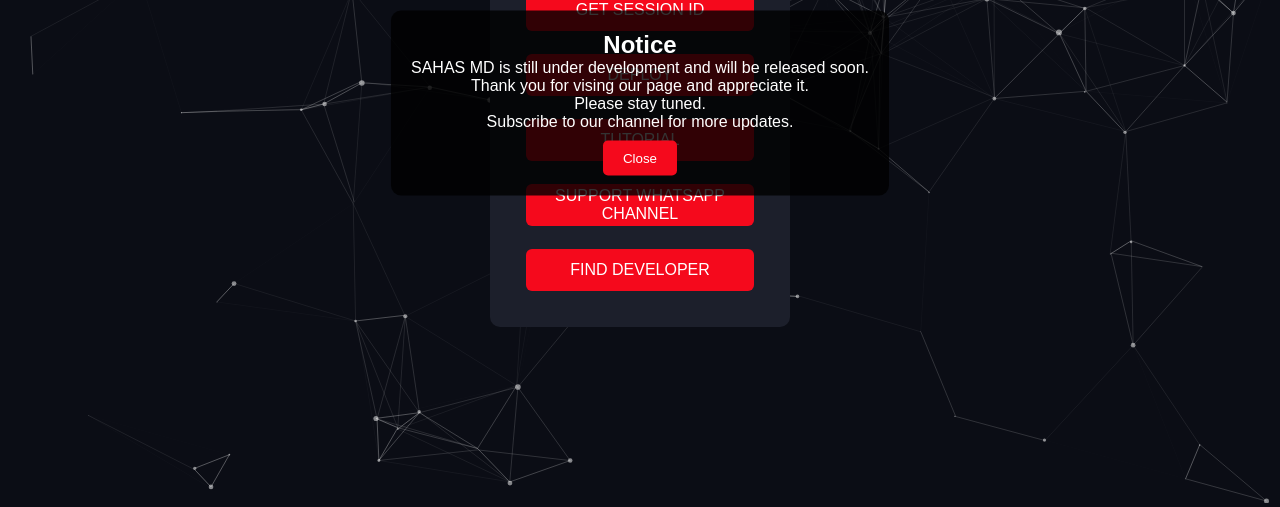
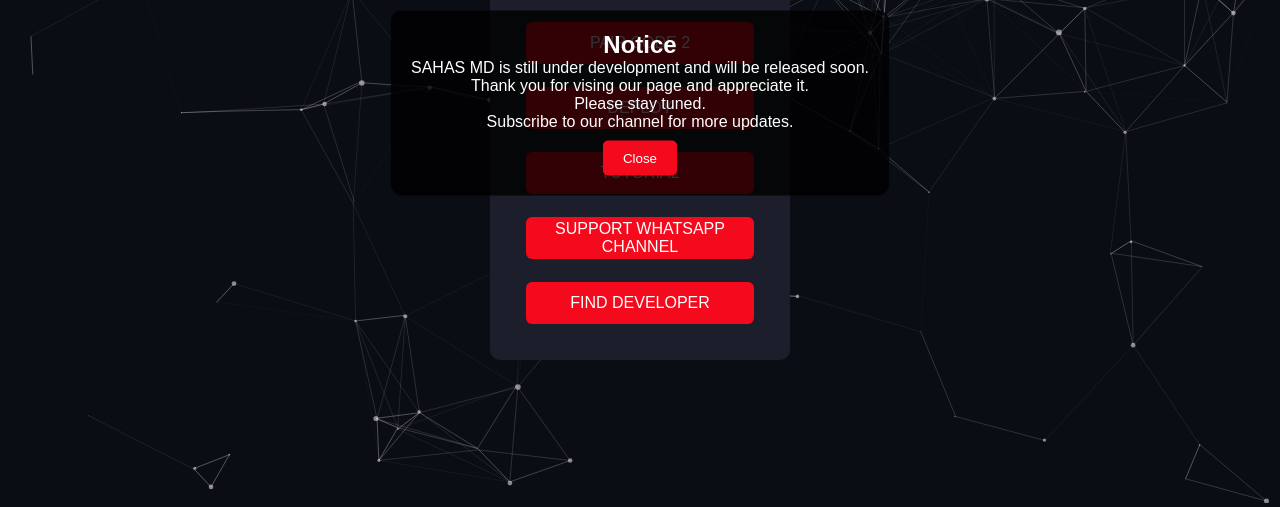
Before and after one commit to SahasTech22/Queen-Spriky-Web, a plain HTML site: page index.html in a window 1280 px wide. Shown: the part 297-804 px from the top of the page. Drawn offline with nearby package versions, Linux system fonts and the light colour scheme.

Commit message:
Update index.html

```diff
--- a/index.html
+++ b/index.html
@@ -160,7 +160,8 @@
   <div class="container">
     <h1>SAHAS TECH MAIN WEB</h1>
     <div class="button-group">
-      <a href="https://pair-web-public.koyeb.app/" class="animated-button" target="_blank" rel="noopener noreferrer">GET SESSION ID</a>
+      <a href="https://pair-web-public.koyeb.app/" class="animated-button" target="_blank" rel="noopener noreferrer">PAIR CODE 1</a>
+      <a href="https://sahas-md-pair-code.onrender.com" class="animated-button" target="_blank" rel="noopener noreferrer">PAIR CODE 2</a>
       <a href="deploy.html" class="animated-button" target="_blank" rel="noopener noreferrer">DEPLOY</a>
       <a href="https://www.youtube.com/@Sahas_Tech" class="animated-button" target="_blank" rel="noopener noreferrer">TUTORIAL</a>
       <a href="https://whatsapp.com/channel/0029VaiTjMlK5cDLek3bB533" class="animated-button" target="_blank" rel="noopener noreferrer">SUPPORT WHATSAPP CHANNEL</a>
```
